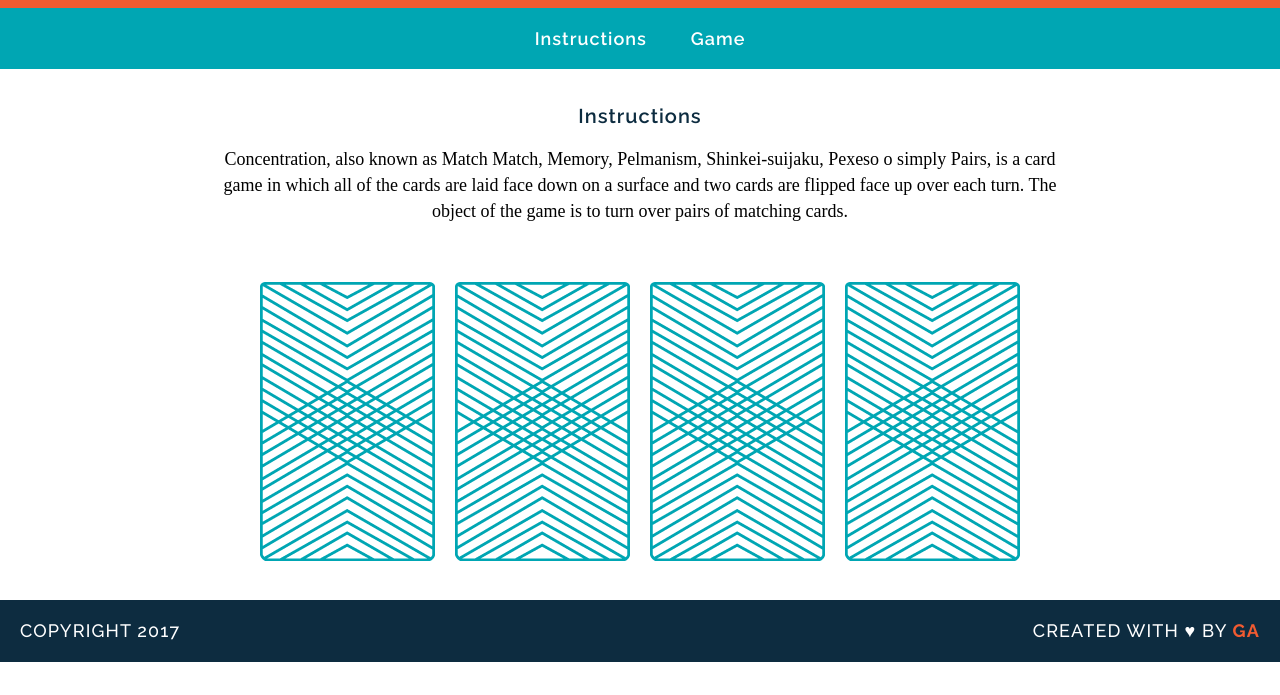
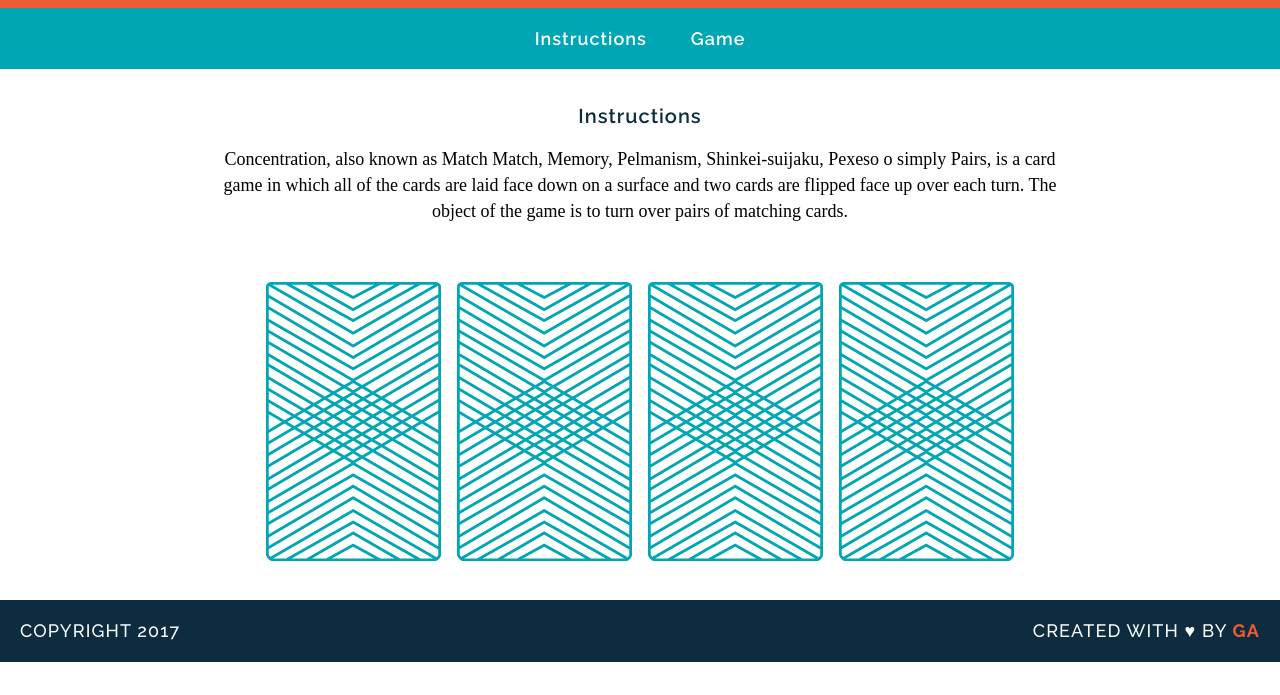
Before and after one commit to ChloeLiang/wdi-fundamentals-memorygame, a plain HTML site: page index.html in a window 1280 px wide. Shown: the part 105-800 px from the top of the page. Drawn offline with Linux system fonts and the light colour scheme; a web font is replaced by a local one.

Commit message:
created game logic

```diff
--- a/index.html
+++ b/index.html
@@ -28,12 +28,7 @@
                 face up over each turn. The object of the game is to turn over pairs of matching cards.
             </p>
 
-            <div>
-                <img src="images/back.png" alt="Queen of Diamonds">
-                <img src="images/back.png" alt="Queen of Hearts">
-                <img src="images/back.png" alt="King of Diamonds">
-                <img src="images/back.png" alt="King of Hearts">
-            </div>
+            <div id="game-board" class="board clearfix"></div>
         </main>
 
         <footer class="clearfix">
--- a/js/main.js
+++ b/js/main.js
@@ -32,13 +32,24 @@ var checkForMatch = function() {
     }
 }
 
-var flipCard = function(cardId) {
+var flipCard = function() {
+    var cardId = this.getAttribute('data-id');
     console.log("User flipped " + cards[cardId].rank);
     console.log(cards[cardId].cardImage);
     console.log(cards[cardId].suit);
     cardsInPlay.push(cards[cardId].rank);
+    this.setAttribute('src', cards[cardId].cardImage);
     checkForMatch();
 };
 
-flipCard(0);
-flipCard(2);
+var createBoard = function() {
+    for (var i = 0; i < cards.length; i++) {
+        var cardElement = document.createElement('img');
+        cardElement.setAttribute('src', 'images/back.png');
+        cardElement.setAttribute('data-id', i);
+        cardElement.addEventListener('click', flipCard);
+        document.getElementById('game-board').appendChild(cardElement);
+    }
+};
+
+createBoard();
```
